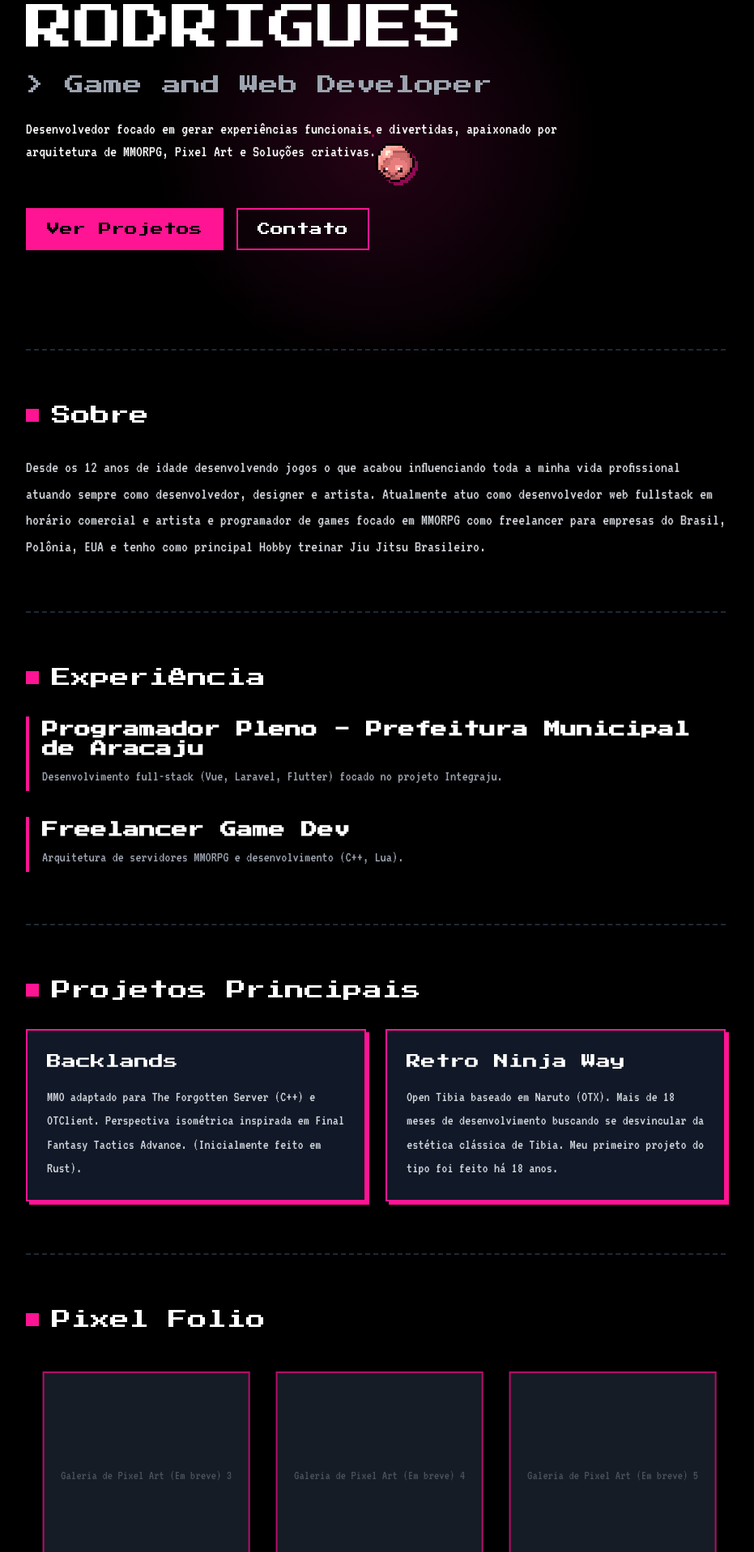
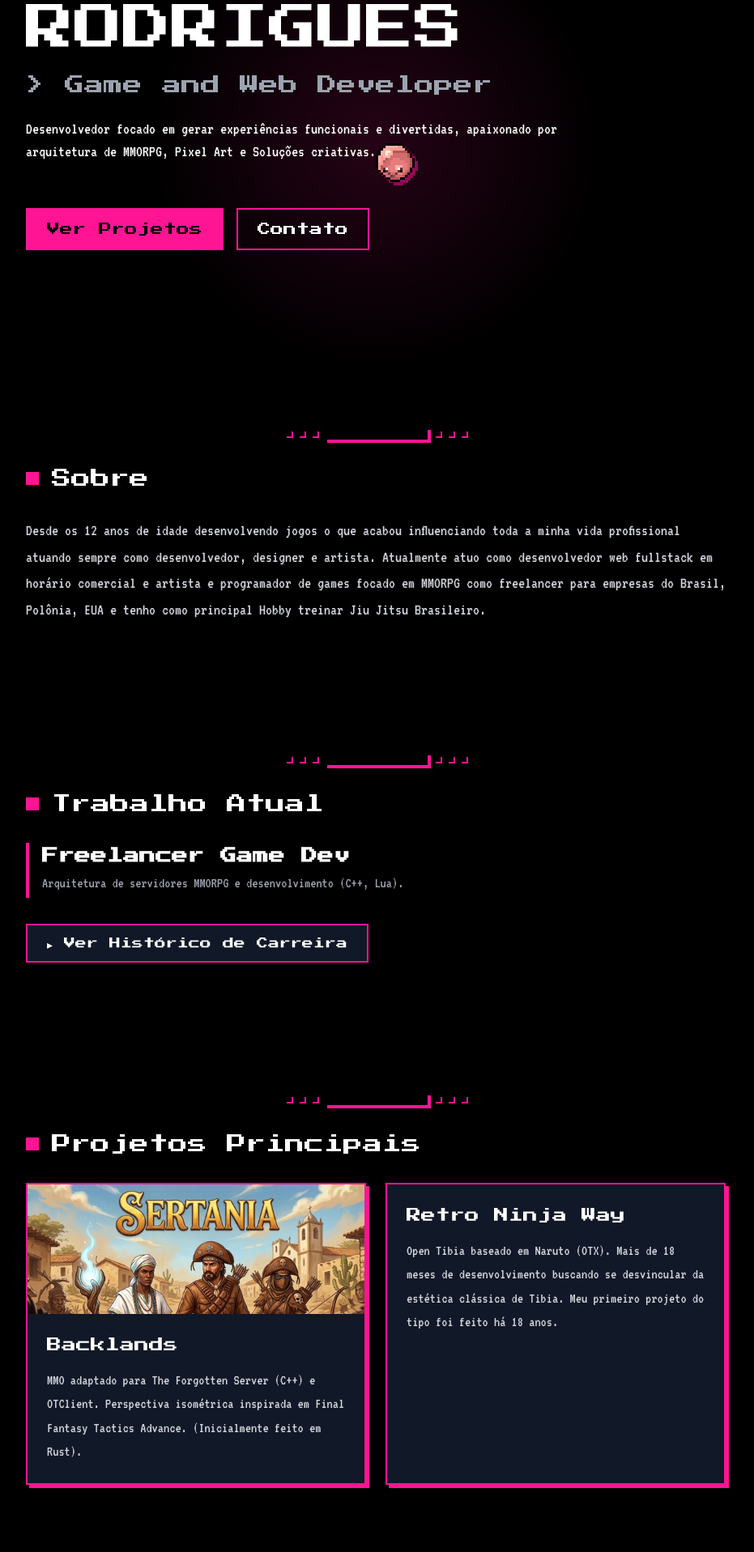
Before and after one commit to allanzinhodev/devfolio, a React (Vite) app: page / in a window 1280 px wide. Shown: the part 223-2140 px from the top of the page at 81% size, without its empty margins (176-1107 px from the left). Built offline with nearby package versions, Linux system fonts and the light colour scheme.

Commit message:
feat: career timeline, pixel separators, backlands image, rename to Trabalho Atual

```diff
--- a/src/App.jsx
+++ b/src/App.jsx
@@ -7,9 +7,11 @@ import { ProjectCard } from './components/ProjectCard';
 import { PixelGrid } from './components/PixelGrid';
 import { Footer } from './components/Footer';
 import { CursorCharacter } from './components/CursorCharacter';
+import { CareerTimeline } from './components/CareerTimeline';
 
 function App() {
   const [lang, setLang] = useState('pt');
+  const [showTimeline, setShowTimeline] = useState(false);
   const t = content[lang];
 
   return (
@@ -37,6 +39,22 @@ function App() {
               </div>
             ))}
           </div>
+
+          <button
+            onClick={() => setShowTimeline(!showTimeline)}
+            className="mt-8 pixel-border px-6 py-3 font-press text-sm bg-gray-900 hover:bg-neon hover:text-black transition-colors"
+          >
+            {showTimeline
+              ? (lang === 'pt' ? '✕ Fechar Histórico' : '✕ Close History')
+              : (lang === 'pt' ? '▸ Ver Histórico de Carreira' : '▸ View Career History')
+            }
+          </button>
+
+          {showTimeline && (
+            <div className="mt-8 animate-fade-in">
+              <CareerTimeline />
+            </div>
+          )}
         </Section>
 
         <Section id="projects" title={t.projects.title}>
--- /dev/null
+++ b/src/components/CareerTimeline.jsx
@@ -0,0 +1,93 @@
+// ponytail: Timeline de carreira portado do pixel-portfolio, sem framer-motion (CSS puro).
+import { useState } from 'react';
+
+const events = [
+  { year: "2006", type: "Project", title: "First Steps in Game Dev", description: "First experiences with game development using RPG Maker 2003 and RPG Maker XP (Ruby RGSS3)." },
+  { year: "2009", type: "Award", title: "OBI — Brazilian Olympiad in Informatics", description: "Ranked in the top 10% of scores nationwide." },
+  { year: "2009", type: "Project", title: "Dark Naruto Online", description: "Built a fully custom Open Tibia server themed around the Naruto anime. Peak of 60 simultaneous players online. Original server files preserved to this day." },
+  { year: "2010 – 2013", type: "Education", title: "IFS — Instituto Federal de Sergipe", description: "High School with Technical Degree in Systems Development — Integrated program (3/4 completed, incomplete)." },
+  { year: "2013 – 2016", type: "Education", title: "Universidade Tiradentes (UNIT)", description: "Bachelor's Degree in Graphic Design." },
+  { year: "2013 – 2014", type: "Job", title: "I2 Consult — Trainee Web Designer", description: "Responsive design prototyping, branding, and front-end development with Bootstrap." },
+  { year: "2015 – 2016", type: "Job", title: "AvatarB2B — Trainee Web Designer", description: "WordPress, PHP, responsive design prototyping, branding, and front-end development with Bootstrap." },
+  { year: "2016", type: "Job", title: "MA9 — Trainee Web Designer", description: "Social media management, WordPress, PHP, responsive design prototyping, branding, and front-end development with Bootstrap." },
+  { year: "2017", type: "Job", title: "AvatarB2B — Contract Web Designer", description: 'Interactive website for "O Melhor Bolo do Mundo" — heavy JavaScript, branding, and advertising campaigns.' },
+  { year: "2018 – 2019", type: "Job", title: "SETUR-SE — Web Designer", description: 'Lead developer for the "Sergipe Sinta de Perto" tourism project. Stack: PHP, WordPress, Bootstrap.' },
+  { year: "2020 – 2022", type: "Career Gap", title: "Professional Tattoo Artist", description: "Dedicated exclusively to a career as a professional tattoo artist." },
+  { year: "2023 – 2024", type: "Education", title: "Alura — Tech Extension Courses", description: "One year of technology extension courses covering modern web development and software engineering." },
+  { year: "2024", type: "Education", title: "Universidade Tiradentes", description: "Systems Analysis & Development — In Progress" },
+  { year: "2025", type: "Freelance", title: "MazeOT", description: "Reverse engineering for the creation of an Open Tibia automation bot." },
+  { year: "2025", type: "Contract", title: "Causso IT Solutions — Drakmora", description: "Open Tibia server development using TFS/OTX. Stack: C++, Lua, MySQL, Pixel Art." },
+  { year: "2026", type: "Freelance", title: "Divine Gaming", description: "Pixel art creation — props, characters, and items." },
+  { year: "2026", type: "Job", title: "Prefeitura Municipal de Aracaju — Current", description: "Developer and UI/UX Prototype Designer for municipal technology initiatives." },
+];
+
+const typeMeta = {
+  Project:      { label: "Project",     color: "bg-cyan-500/20 text-cyan-400 border-cyan-500",           dot: "bg-cyan-400" },
+  Award:        { label: "Award",       color: "bg-yellow-500/20 text-yellow-400 border-yellow-500",     dot: "bg-yellow-400" },
+  Education:    { label: "Education",   color: "bg-purple-500/20 text-purple-400 border-purple-500",     dot: "bg-purple-400" },
+  "Career Gap": { label: "Career Gap",  color: "bg-gray-500/20 text-gray-400 border-gray-500",           dot: "bg-gray-400" },
+  Job:          { label: "Job",         color: "bg-pink-500/20 text-pink-400 border-pink-500",            dot: "bg-pink-400" },
+  Freelance:    { label: "Freelance",   color: "bg-green-500/20 text-green-400 border-green-500",         dot: "bg-green-400" },
+  Contract:     { label: "Contract",    color: "bg-orange-500/20 text-orange-400 border-orange-500",      dot: "bg-orange-400" },
+};
+
+const WORK_TYPES = ["Job", "Contract", "Freelance"];
+const isWork = (t) => WORK_TYPES.includes(t);
+
+export function CareerTimeline() {
+  return (
+    <div className="space-y-12">
+      {/* Legend */}
+      <div className="flex flex-wrap gap-3 text-xs justify-center mb-12">
+        {Object.entries(typeMeta).map(([type, meta]) => (
+          <span key={type} className={`px-2 py-0.5 border font-bold tracking-widest uppercase ${meta.color}`}>
+            {meta.label}
+          </span>
+        ))}
+      </div>
+
+      {/* Timeline Container */}
+      <div className="relative w-full max-w-5xl mx-auto">
+        {/* The center line */}
+        <div className="absolute left-[15px] md:left-1/2 top-0 bottom-0 w-[4px] bg-gray-800 md:-translate-x-1/2" />
+
+        <div className="space-y-8">
+          {events.map((event, i) => {
+            const isWorkEvent = isWork(event.type);
+            const meta = typeMeta[event.type];
+
+            return (
+              <div
+                key={`${event.year}-${event.title}`}
+                className="relative flex items-center justify-between md:justify-normal w-full animate-fade-in"
+                style={{ animationDelay: `${i * 50}ms` }}
+              >
+                {/* Dot */}
+                <div
+                  className={`absolute left-[7.5px] md:left-1/2 w-5 h-5 border-4 border-black ${meta.dot} md:-translate-x-1/2 z-10`}
+                />
+
+                {/* Content wrapper */}
+                <div className={`w-full md:w-[45%] pl-12 md:pl-0 ${isWorkEvent ? 'md:ml-auto' : 'md:mr-auto'}`}>
+                  <div className={`border-2 border-gray-800 p-5 bg-gray-900/80 backdrop-blur hover:border-neon/50 transition-colors ${!isWorkEvent ? 'md:text-right' : 'text-left'}`}>
+
+                    <div className={`flex flex-wrap items-center gap-2 mb-2 ${!isWorkEvent ? 'md:justify-end' : 'justify-start'}`}>
+                      <span className="font-bold text-neon font-mono text-sm">{event.year}</span>
+                      <span className={`text-xs px-2 py-0.5 border font-bold tracking-widest uppercase ${meta.color}`}>
+                        {meta.label}
+                      </span>
+                    </div>
+
+                    <p className="font-bold text-white text-lg leading-snug mb-2">{event.title}</p>
+                    <p className="text-gray-400 text-sm leading-relaxed">{event.description}</p>
+
+                  </div>
+                </div>
+              </div>
+            );
+          })}
+        </div>
+      </div>
+    </div>
+  );
+}
--- /dev/null
+++ b/src/components/PixelSeparator.jsx
@@ -0,0 +1,27 @@
+// ponytail: Separador pixel art reutilizável, portado do pixel-portfolio.
+export function PixelSeparator({ className = "", color = "#ff1493" }) {
+  return (
+    <div className={`w-full flex justify-center my-8 ${className}`}>
+      <div className="flex items-center space-x-2">
+        {[...Array(3)].map((_, i) => (
+          <div
+            key={`l-${i}`}
+            className="w-2 h-2 bg-black"
+            style={{ boxShadow: `2px 2px 0 0 ${color}` }}
+          />
+        ))}
+        <div
+          className="w-32 h-4 bg-black"
+          style={{ boxShadow: `4px 4px 0 0 ${color}` }}
+        />
+        {[...Array(3)].map((_, i) => (
+          <div
+            key={`r-${i}`}
+            className="w-2 h-2 bg-black"
+            style={{ boxShadow: `2px 2px 0 0 ${color}` }}
+          />
+        ))}
+      </div>
+    </div>
+  );
+}
--- a/src/components/ProjectCard.jsx
+++ b/src/components/ProjectCard.jsx
@@ -1,8 +1,24 @@
 export function ProjectCard({ project }) {
+  const imgSrc = project.image
+    ? `${import.meta.env.BASE_URL}${project.image.replace(/^\//, '')}`
+    : null;
+
   return (
-    <div className="pixel-border p-6 pixel-shadow bg-gray-900 hover:-translate-y-1 transition-transform">
-      <h4 className="font-press text-lg mb-4">{project.name}</h4>
-      <p className="text-gray-300 text-lg leading-relaxed">{project.desc}</p>
+    <div className="pixel-border pixel-shadow bg-gray-900 hover:-translate-y-1 transition-transform overflow-hidden">
+      {imgSrc && (
+        <div className="w-full h-40 overflow-hidden">
+          <img
+            src={imgSrc}
+            alt={project.name}
+            className="w-full h-full object-cover"
+            loading="lazy"
+          />
+        </div>
+      )}
+      <div className="p-6">
+        <h4 className="font-press text-lg mb-4">{project.name}</h4>
+        <p className="text-gray-300 text-lg leading-relaxed">{project.desc}</p>
+      </div>
     </div>
   );
 }
--- a/src/components/Section.jsx
+++ b/src/components/Section.jsx
@@ -1,6 +1,9 @@
+import { PixelSeparator } from './PixelSeparator';
+
 export function Section({ id, title, children }) {
   return (
-    <section id={id} className="py-16 border-t-2 border-dashed border-gray-800 scroll-mt-20">
+    <section id={id} className="py-16 scroll-mt-20">
+      <PixelSeparator />
       <h3 className="font-press text-xl md:text-2xl mb-6 md:mb-8 flex items-center gap-4">
         <span className="w-4 h-4 flex-shrink-0 bg-neon inline-block"></span>
         {title}
--- a/src/content/dictionary.js
+++ b/src/content/dictionary.js
@@ -1,7 +1,7 @@
 // ponytail: objeto literal simples no lugar de libs complexas de i18n
 export const content = {
   pt: {
-    nav: { about: "Sobre", experience: "Experiência", projects: "Projetos", folio: "Pixel Folio", skills: "Skills", contact: "Contato" },
+    nav: { about: "Sobre", experience: "Trabalho Atual", projects: "Projetos", folio: "Pixel Folio", skills: "Skills", contact: "Contato" },
     hero: {
       role: "Game and Web Developer",
       description: "Desenvolvedor focado em gerar experiências funcionais e divertidas, apaixonado por arquitetura de MMORPG, Pixel Art e Soluções criativas.",
@@ -13,16 +13,15 @@ export const content = {
       text: "Desde os 12 anos de idade desenvolvendo jogos o que acabou influenciando toda a minha vida profissional atuando sempre como desenvolvedor, designer e artista. Atualmente atuo como desenvolvedor web fullstack em horário comercial e artista e programador de games focado em MMORPG como freelancer para empresas do Brasil, Polônia, EUA e tenho como principal Hobby treinar Jiu Jitsu Brasileiro."
     },
     experience: {
-      title: "Experiência",
+      title: "Trabalho Atual",
       jobs: [
-        { title: "Programador Pleno - Prefeitura Municipal de Aracaju", desc: "Desenvolvimento full-stack (Vue, Laravel, Flutter) focado no projeto Integraju." },
         { title: "Freelancer Game Dev", desc: "Arquitetura de servidores MMORPG e desenvolvimento (C++, Lua)." }
       ]
     },
     projects: {
       title: "Projetos Principais",
       items: [
-        { name: "Backlands", desc: "MMO adaptado para The Forgotten Server (C++) e OTClient. Perspectiva isométrica inspirada em Final Fantasy Tactics Advance. (Inicialmente feito em Rust)." },
+        { name: "Backlands", desc: "MMO adaptado para The Forgotten Server (C++) e OTClient. Perspectiva isométrica inspirada em Final Fantasy Tactics Advance. (Inicialmente feito em Rust).", image: "/capas/sertania.png" },
         { name: "Retro Ninja Way", desc: "Open Tibia baseado em Naruto (OTX). Mais de 18 meses de desenvolvimento buscando se desvincular da estética clássica de Tibia. Meu primeiro projeto do tipo foi feito há 18 anos." }
       ]
     },
@@ -61,7 +60,7 @@ export const content = {
     }
   },
   en: {
-    nav: { about: "About", experience: "Experience", projects: "Projects", folio: "Pixel Folio", skills: "Skills", contact: "Contact" },
+    nav: { about: "About", experience: "Current Work", projects: "Projects", folio: "Pixel Folio", skills: "Skills", contact: "Contact" },
     hero: {
       role: "Game and Web Developer",
       description: "Developer focused on creating functional and fun experiences, passionate about MMORPG architecture, Pixel Art, and Creative solutions.",
@@ -73,16 +72,15 @@ export const content = {
       text: "Developing games since I was 12 years old, which ultimately influenced my entire professional life, always acting as a developer, designer, and artist. Currently, I work as a full-stack web developer during business hours, and as a game artist and programmer focused on MMORPGs as a freelancer for companies in Brazil, Poland, USA, and my main hobby is training Brazilian Jiu Jitsu."
     },
     experience: {
-      title: "Experience",
+      title: "Current Work",
       jobs: [
-        { title: "Mid-Level Developer - Aracaju City Hall", desc: "Full-stack development (Vue, Laravel, Flutter) focused on the Integraju project." },
         { title: "Game Dev Freelancer", desc: "MMORPG server architecture and development (C++, Lua)." }
       ]
     },
     projects: {
       title: "Main Projects",
       items: [
-        { name: "Backlands", desc: "MMO adapted for The Forgotten Server (C++) and OTClient. Isometric perspective inspired by Final Fantasy Tactics Advance. (Initially built in Rust)." },
+        { name: "Backlands", desc: "MMO adapted for The Forgotten Server (C++) and OTClient. Isometric perspective inspired by Final Fantasy Tactics Advance. (Initially built in Rust).", image: "/capas/sertania.png" },
         { name: "Retro Ninja Way", desc: "Naruto-based Open Tibia (OTX). 18+ months in development breaking away from classic aesthetics. My first similar project was built 18 years ago." }
       ]
     },
--- a/tailwind.config.js
+++ b/tailwind.config.js
@@ -12,7 +12,17 @@ export default {
       fontFamily: {
         'press': ['"Press Start 2P"', 'cursive'],
         'pixel': ['"VT323"', 'monospace'],
-      }
+      },
+      keyframes: {
+        'fade-in': {
+          '0%': { opacity: '0', transform: 'translateY(16px)' },
+          '100%': { opacity: '1', transform: 'translateY(0)' },
+        },
+      },
+      animation: {
+        'fade-in': 'fade-in 0.4s ease-out forwards',
+      },
+
     },
   },
   plugins: [],
```
Also changed, not shown: public/capas/sertania.png (added).
